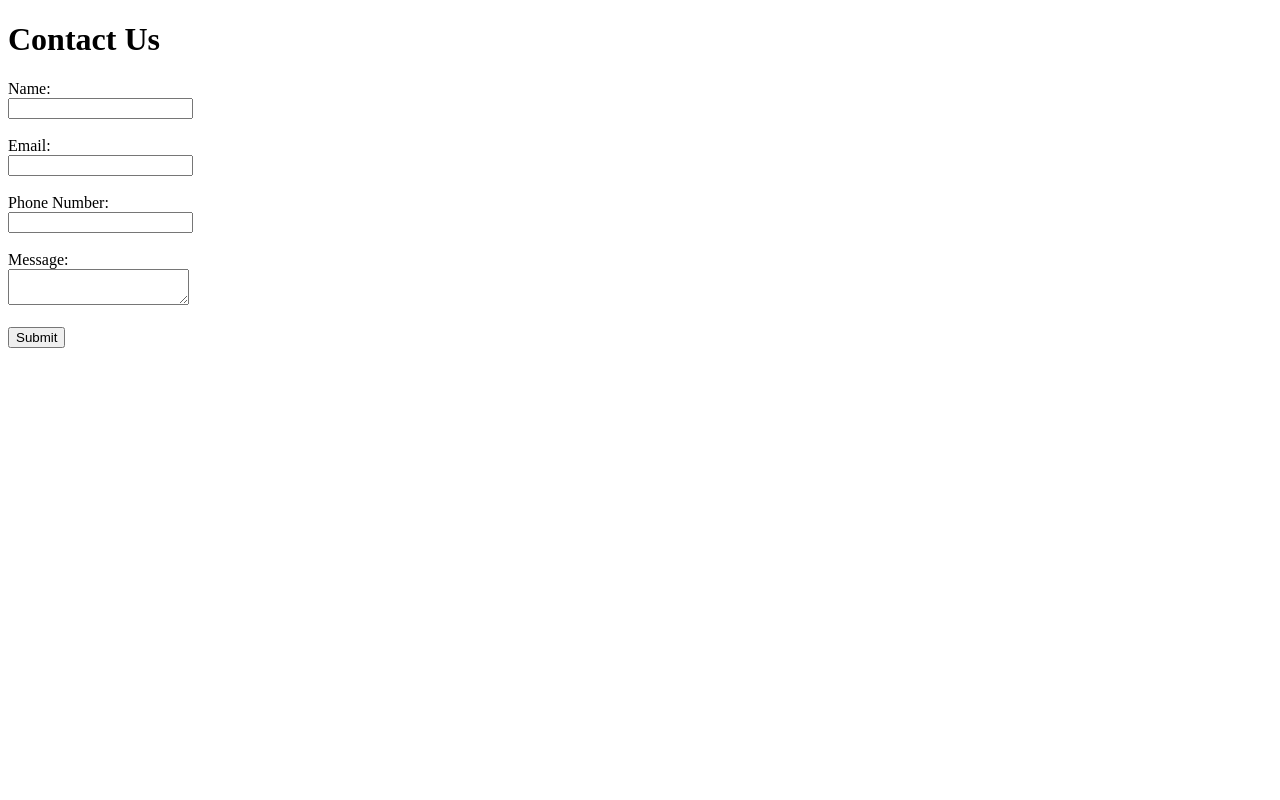
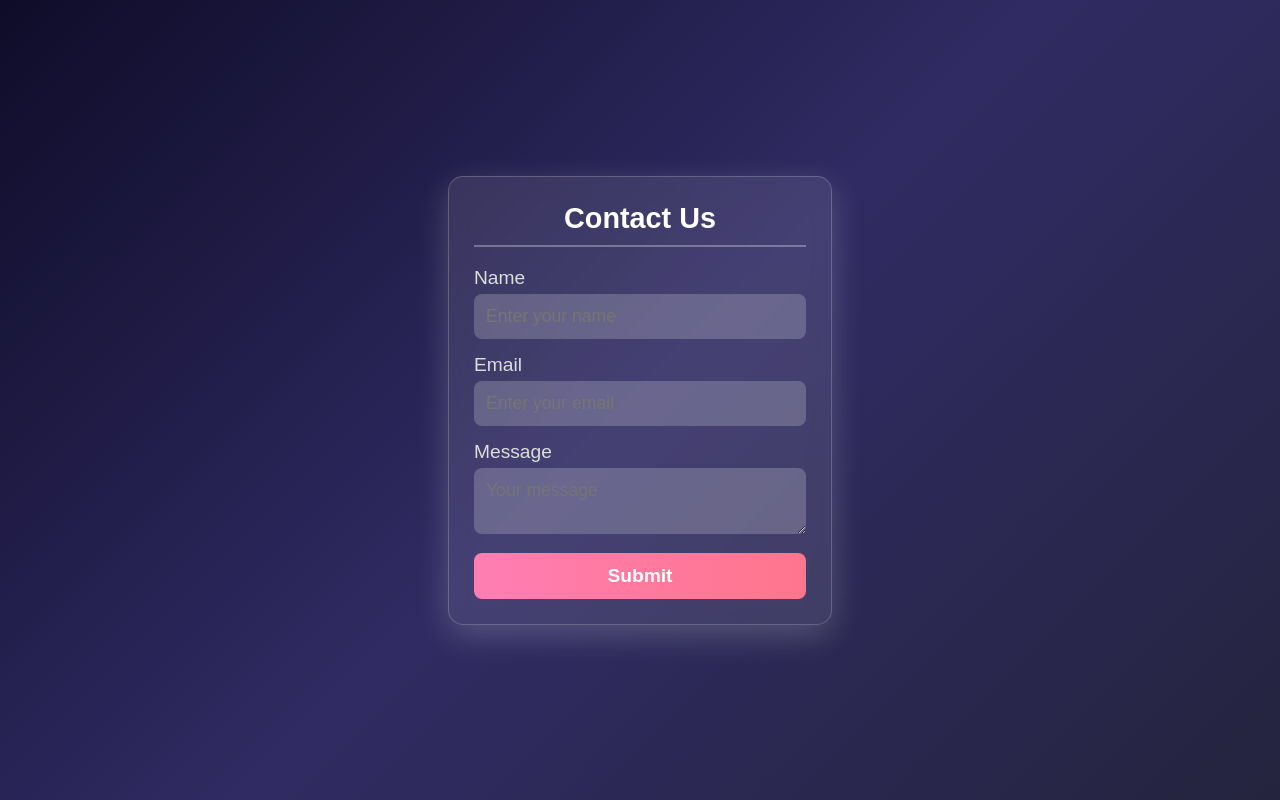
Before and after one commit to skanda-prasaad/Contack-us-form, a plain HTML site: page index.html in a window 1280 px wide. Drawn offline with Linux system fonts and the light colour scheme.

Commit message:
completed

```diff
--- a/index.html
+++ b/index.html
@@ -3,29 +3,32 @@
 <head>
     <meta charset="UTF-8">
     <meta name="viewport" content="width=device-width, initial-scale=1.0">
-    <title>Document</title>
+    <title>Styled Form</title>
+    <link rel="stylesheet" href="style.css">
 </head>
 <body>
-    <form action="index.html">
-        <h1>Contact Us</h1>
-    <label for="name">Name:</label><br>
-    <input type="text" name="name" id="name">
-    <br>
-    <br>
-    <label for="email">Email: </label><br>
-    <input type="email" name="email" id="email" required>
-    <br>
-    <br>
-    <label for="phno">Phone Number: </label><br>
-    <input type="tel" name="phno" id="phno" required>
-    <br>
-    <br>
-    <label for="msg">Message: </label><br>
-    <textarea name="msg" id="msg"></textarea>
-    <br>
-    <br>
-    <button>Submit</button>
-    </form>
+
+    <div class="form-container">
+        <form>
+            <h2>Contact Us</h2>
+            <div class="group">
+                <label for="name">Name</label>
+                <input type="text" id="name" placeholder="Enter your name">
+            </div>
+
+            <div class="group">
+                <label for="email">Email</label>
+                <input type="email" id="email" placeholder="Enter your email">
+            </div>
+
+            <div class="group">
+                <label for="message">Message</label>
+                <textarea id="message" placeholder="Your message"></textarea>
+            </div>
+
+            <button type="submit">Submit</button>
+        </form>
+    </div>
 
 </body>
 </html>
--- /dev/null
+++ b/style.css
@@ -0,0 +1,126 @@
+* {
+    margin: 0;
+    padding: 0;
+    box-sizing: border-box;
+    font-family: Arial, sans-serif;
+}
+
+body {
+    display: flex;
+    justify-content: center;
+    align-items: center;
+    height: 100vh;
+    background: linear-gradient(135deg, #0f0c29, #302b63, #24243e);
+}
+
+.form-container {
+    position: relative;
+    padding: 25px;
+    border-radius: 15px;
+    box-shadow: 0 4px 8px rgba(0, 0, 0, 0.1);
+    width: 30%;
+    background: rgba(255, 255, 255, 0.1);
+    backdrop-filter: blur(10px);
+    box-shadow: 0px 10px 32px rgba(255, 255, 255, 0.2);
+    border: 1px solid rgba(255, 255, 255, 0.2);
+    color: white;
+}
+
+.form-container h2 {
+    position: relative;
+    color: #fff;
+    text-align: center;
+    font-size: 1.8em;
+    padding-bottom: 10px;
+    border-bottom: 2px solid rgba(255, 255, 255, 0.3);
+    margin-bottom: 20px;
+}
+
+.form-container .group {
+    width: 100%;
+    margin-bottom: 15px;
+}
+
+.form-container label {
+    font-size: 1.2em;
+    color: #ddd;
+    margin-bottom: 5px;
+    display: block;
+}
+
+.form-container input,
+.form-container textarea {
+    width: 100%;
+    background: rgba(255, 255, 255, 0.2);
+    border: none;
+    outline: none;
+    font-size: 1.1em;
+    padding: 12px;
+    border-radius: 8px;
+    color: #fff;
+    transition: 0.3s ease-in-out;
+}
+
+.form-container textarea {
+    resize: vertical;
+    max-height: 200px;
+}
+
+.form-container input:focus,
+.form-container textarea:focus {
+    background: rgba(255, 255, 255, 0.3);
+    box-shadow: 0 0 8px rgba(255, 255, 255, 0.5);
+}
+
+button {
+    width: 100%;
+    padding: 12px;
+    font-size: 1.2em;
+    font-weight: bold;
+    background: linear-gradient(90deg, #ff7eb3, #ff758c);
+    border: none;
+    color: white;
+    border-radius: 8px;
+    cursor: pointer;
+    transition: 0.3s ease-in-out;
+}
+
+button:hover {
+    transform: scale(1.05);
+    box-shadow: 0 0 10px rgba(255, 117, 140, 0.8);
+}
+
+button:active {
+    transform: scale(0.98);
+}
+
+.form-container::before,
+.form-container::after {
+    content: "";
+    position: absolute;
+    width: 0%;
+    height: 1px;
+    background: #ff6584;
+    border-radius: 10px;
+    transition: all 0.5s ease;
+}
+
+.form-container::before {
+    position: absolute;
+    left: 50%;
+    top: 0;
+    transform: translateX(-50%);
+}
+
+.form-container::after {
+    position: absolute;
+    left: 50%;
+    bottom: 0;
+    transform: translateX(-50%);
+}
+
+.form-container:hover::before,
+.form-container:hover::after {
+    width: 100%;
+    background: #ff7ea2;
+}
```
